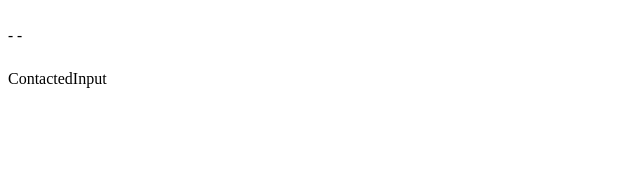
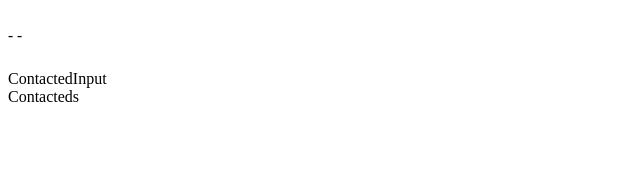
Before and after one commit to khargr14/business-frontend, a React (Create React App) app: page /businesses/1 in a window 1280 px wide. Shown: the top 178 px of the page, without its empty margins (0-640 px from the left). Built offline with nearby package versions, Linux system fonts and the light colour scheme; no server answers.

Commit message:
setting up props for contacteds

```diff
--- a/src/components/Business.js
+++ b/src/components/Business.js
@@ -21,7 +21,7 @@ return (
 
        <h5> {business?business.number:null} - {business?business.email:null} - {business?business.industry:null}  </h5>
     </h3>
-    <ContactedsContainer/>
+    <ContactedsContainer business={business}/>
   </div>
 )
 
--- /dev/null
+++ b/src/components/Contacteds.js
@@ -0,0 +1,14 @@
+import React from 'react'
+
+const Contacteds = (props) => {
+
+    return(
+        <div>
+            Contacteds
+        </div>
+    )
+
+
+}
+
+export default Contacteds
--- a/src/containers/ContactedsContainer.js
+++ b/src/containers/ContactedsContainer.js
@@ -1,5 +1,6 @@
 import React from 'react'
 import ContactedInput from '../components/ContactedInput'
+import Contacteds from '../components/Contacteds'
 
 
 class ContactedsContainer extends React.Component {
@@ -9,6 +10,7 @@ class ContactedsContainer extends React.Component {
         return(
             <div>
                 <ContactedInput/>
+                <Contacteds contacteds={this.props.business && this.props.business.contacteds}/>
             </div>
         )
     }
```
